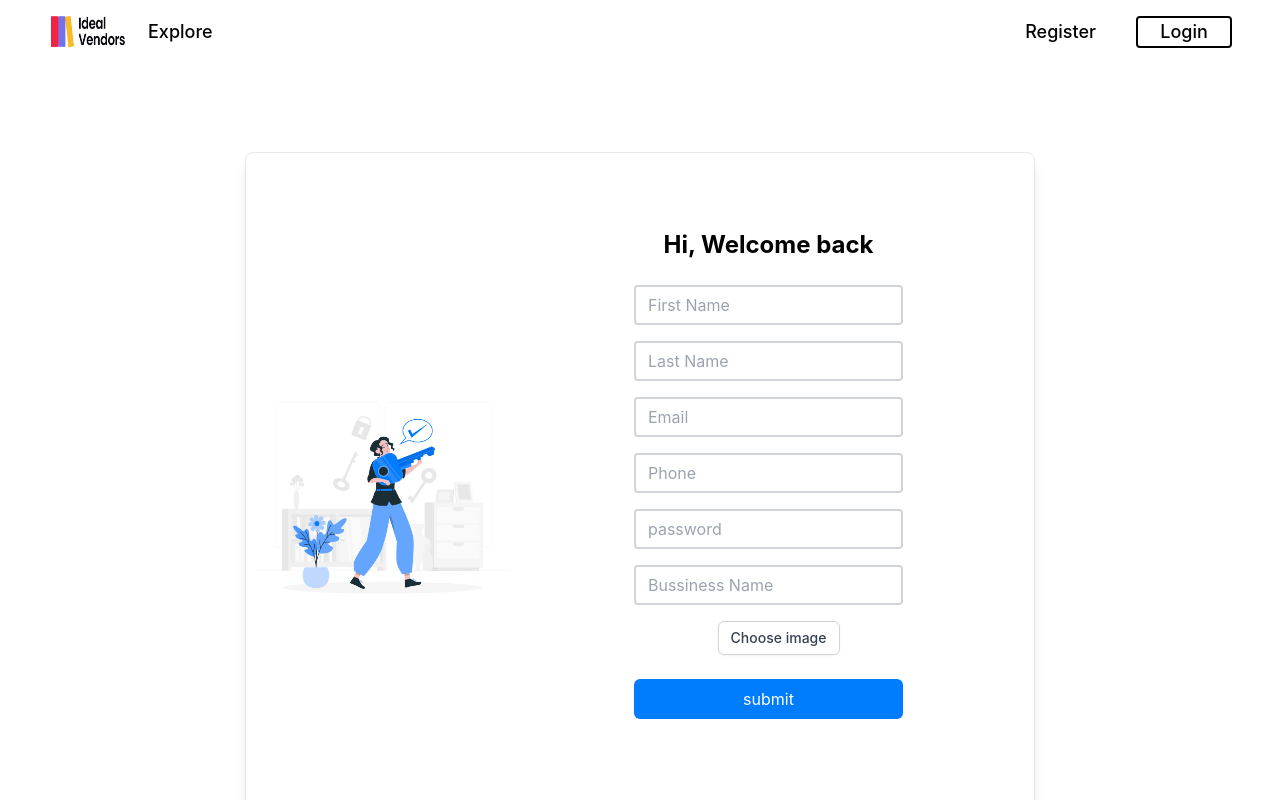
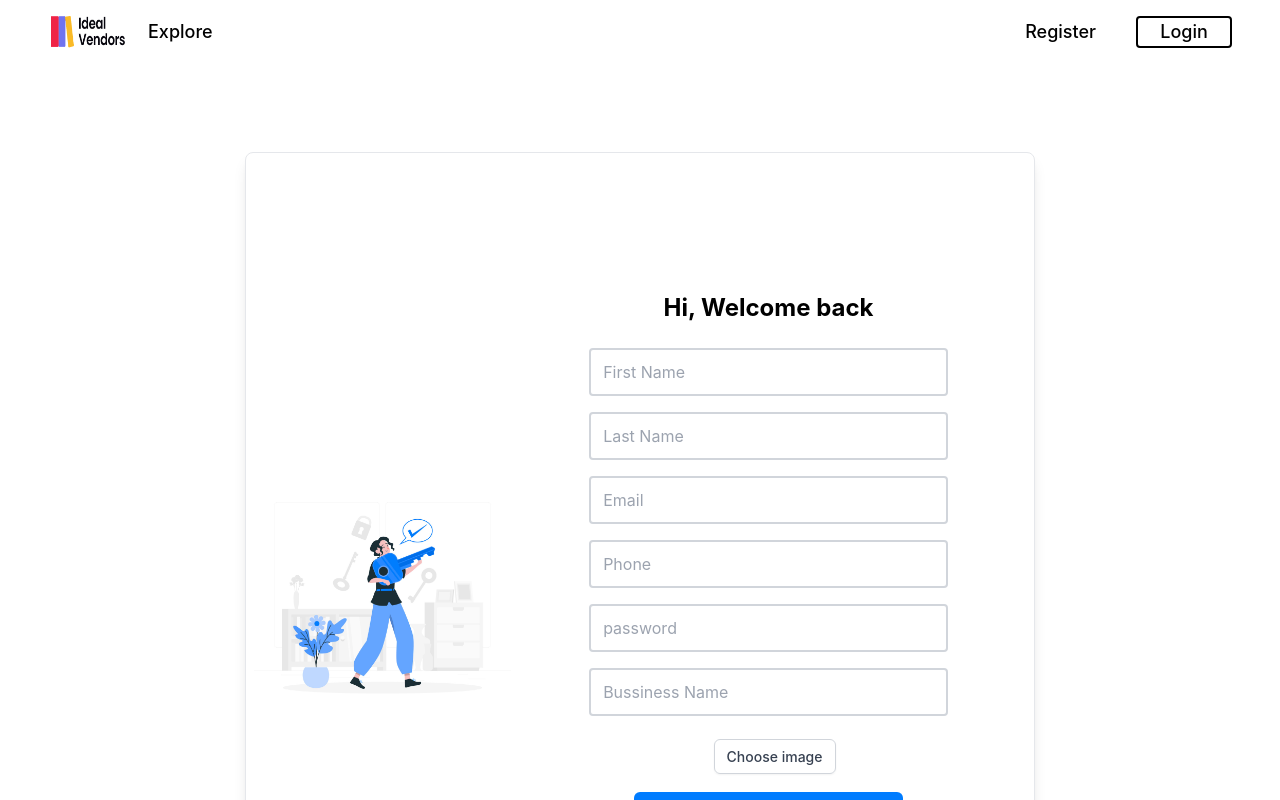
Before and after one commit to Akshaykumark1997/admin_vendor, a React (Create React App) app in the folder frontend/: page /register in a window 1280 px wide. Shown: the top 800 px of the page. Built offline with nearby package versions, Linux system fonts and the light colour scheme.

Commit message:
validation for registration completed

```diff
--- a/frontend/src/components/admin/login/Login.jsx
+++ b/frontend/src/components/admin/login/Login.jsx
@@ -18,13 +18,15 @@ function Login() {
                 <div className="mb-4 md:flex md:justify-center">
                   <input
                   type="text"
-                  className="border-2 border-solid rounded border-gray-300 focus:border-red-600 focus:outline-none md:w-3/4 w-full h-10 "
+                  placeholder="Email"
+                  className="px-3 text-grey-700 border-2 border-solid rounded border-gray-300 focus:border-red-600 focus:outline-none md:w-3/4 w-full h-10 "
                   />
                 </div>
                 <div className="mb-4 md:flex md:justify-center">
                   <input
                   type="text"
-                  className="border-2 border-solid border-gray-300 focus:border-red-600 rounded focus:outline-none md:w-3/4 w-full h-10"
+                  placeholder="password"
+                  className="px-3 text-grey-700 border-2 border-solid rounded border-gray-300 focus:border-red-600 focus:outline-none md:w-3/4 w-full h-10 "
                   />
                 </div>
 
--- /dev/null
+++ b/frontend/src/components/shared/register_validation/RegisterValidation.js
@@ -0,0 +1,45 @@
+const validate = (values) => {
+  const errors = {};
+  const fileType = values?.image?.type;
+  const validImageTypes = ["image/jpeg", "image/png", "image/gif"];
+  if (values.firstName.trim() === "") {
+    errors.firstName = "First name is required";
+  } else if (!/^[A-Za-z\s]*$/.test(values.firstName)) {
+    errors.firstName = "First name should only contain alphabets and space";
+  }
+  if (values.lastName.trim() === "") {
+    errors.lastName = "Last name is required";
+  } else if (!/^[A-Za-z\s]*$/.test(values.lastName)) {
+    errors.lastName = "Last name should only contain alphabets and space";
+  }
+  if (values.email.trim() === "") {
+    errors.email = "Email is required";
+  } else if (!/^[^\s@]+@[^\s@]+\.[^\s@]+$/.test(values.email)) {
+    errors.email = "Enter a valid email";
+  }
+  if (values.phone.trim() === "") {
+    errors.phone = "Phone number is required";
+  } else if (!/^(\+?\d{1,3}[- ]?)?\d{10}$/.test(values.phone)) {
+    errors.phone = "Enter a valid phone number";
+  }
+  if (values.password.trim() === "") {
+    errors.password = "Password is required";
+  } else if (
+    !/^(?=.*\d)(?=.*[@$!%*?&])[A-Za-z\d@$!%*?&]{8,}$/.test(values.password)
+  ) {
+    errors.password = "Password should be 8 and one digit and one special char";
+  }
+  if (values.bussinessName.trim() === "") {
+    errors.bussinessName = "bussiness name is required";
+  } else if (!/^[a-zA-Z0-9\s&.'-]{2,100}$/.test(values.bussinessName)) {
+    errors.bussinessName = "bussiness name should be valid";
+  }
+  if (values.image === null) {
+    errors.image = "image is required";
+  } else if (!validImageTypes.includes(fileType)) {
+    errors.image = "upload an image";
+  }
+  return errors;
+};
+
+export default validate;
--- a/frontend/src/components/vendors/registration/Registration.jsx
+++ b/frontend/src/components/vendors/registration/Registration.jsx
@@ -1,11 +1,42 @@
-import React from "react";
+import React, { useState } from "react";
+import { Link } from "react-router-dom";
+import Validate from "../../shared/register_validation/RegisterValidation";
 
 function Registration() {
+  const [formValues, setFormValues] = useState({
+    firstName: "",
+    lastName: "",
+    email: "",
+    phone: "",
+    password: "",
+    bussinessName: "",
+    image: null,
+  });
+  const [error, setError] = useState({});
+  const handleChange = (event) => {
+    const { name, value } = event.target;
+    setFormValues({ ...formValues, [name]: value });
+  };
+  const handleFileChange = (event) => {
+    setFormValues({
+      ...formValues,
+      [event.target.name]: event.target.files[0],
+    });
+  };
+  const handleSubmit = (event) => {
+    event.preventDefault();
+    const errors = Validate(formValues);
+    if (Object.keys(errors).length !== 0) {
+      setError(errors);
+      console.log(error);
+    } else {
+    }
+  };
   return (
     <div className="w-full">
       <div className="py-10 px-5 sm:p-10 max-w-[1500px] mx-auto box-border">
         <div className="flex justify-center px-2 sm:px-4 md:px-2 my-12">
-          <div className="w-full xl:w-2/3 lg:w-3/4 flex h-[700px] rounded-lg px-2 shadow-lg border">
+          <div className="w-full xl:w-2/3 lg:w-3/4 flex h-[900px] rounded-lg px-2 shadow-lg border">
             <div
               className="w-full h-auto bg-text hidden md:block md:w-1/3 bg-contain bg-center bg-no-repeat rounded-l-lg bg-white"
               style={{ backgroundImage: `url('/image/registration.jpg')` }}
@@ -14,50 +45,77 @@ function Registration() {
               <h3 className="pt-4 md:text-2xl text-lg font-bold text-center">
                 Hi, Welcome back
               </h3>
-              <form className="px-8 pt-6 pb-8 mb-4 bg-white rounded">
-                <div className="mb-4 md:flex md:justify-center">
+              <form
+                className="px-8 pt-6 pb-8 mb-4 bg-white rounded"
+                onSubmit={handleSubmit}
+              >
+                <div className="mb-4 ">
                   <input
                     type="text"
+                    name="firstName"
                     placeholder="First Name"
-                    className="px-3 text-grey-700 border-2 border-solid rounded border-gray-300 focus:border-red-600 focus:outline-none md:w-3/4 w-full h-10 "
+                    onChange={handleChange}
+                    value={formValues.firstName}
+                    className="form-control block w-full px-3 py-1.5 text-base font-normal text-gray-700 bg-clip-padding border-2 border-solid  rounded transition ease-in-out m-0 border-gray-300 focus:text-gray-700  focus:border-red-600 focus:outline-none h-12"
                   />
+                  <span className="block text-red-600">{error.firstName}</span>
                 </div>
-                <div className="mb-4 md:flex md:justify-center">
+                <div className="mb-4">
                   <input
                     type="text"
+                    name="lastName"
                     placeholder="Last Name"
-                    className=" px-3 text-grey-700 border-2 border-solid border-gray-300 focus:border-red-600 rounded focus:outline-none md:w-3/4 w-full h-10"
+                    onChange={handleChange}
+                    value={formValues.lastName}
+                    className="form-control block w-full px-3 py-1.5 text-base font-normal text-gray-700 bg-clip-padding border-2 border-solid  rounded transition ease-in-out m-0 border-gray-300 focus:text-gray-700  focus:border-red-600 focus:outline-none h-12"
                   />
+                <span className="text-red-600 block">{error.lastName}</span>
                 </div>
-                <div className="mb-4 md:flex md:justify-center">
+                <div className="mb-4">
                   <input
                     type="text"
                     placeholder="Email"
-                    className="px-3 text-grey-700 border-2 border-solid rounded border-gray-300 focus:border-red-600 focus:outline-none md:w-3/4 w-full h-10 "
+                    name="email"
+                    onChange={handleChange}
+                    value={formValues.email}
+                    className="form-control block w-full px-3 py-1.5 text-base font-normal text-gray-700 bg-clip-padding border-2 border-solid  rounded transition ease-in-out m-0 border-gray-300 focus:text-gray-700  focus:border-red-600 focus:outline-none h-12"
                   />
+                <span className="text-red-600 block">{error.email}</span>
                 </div>
-                <div className="mb-4 md:flex md:justify-center">
+                <div className="mb-4">
                   <input
                     type="text"
                     placeholder="Phone"
-                    className="px-3 text-grey-700 border-2 border-solid rounded border-gray-300 focus:border-red-600 focus:outline-none md:w-3/4 w-full h-10 "
+                    name="phone"
+                    onChange={handleChange}
+                    value={formValues.phone}
+                    className="form-control block w-full px-3 py-1.5 text-base font-normal text-gray-700 bg-clip-padding border-2 border-solid  rounded transition ease-in-out m-0 border-gray-300 focus:text-gray-700  focus:border-red-600 focus:outline-none h-12"
                   />
+                <span className="text-red-600 block">{error.phone}</span>
                 </div>
-                <div className="mb-4 md:flex md:justify-center">
+                <div className="mb-4">
                   <input
                     type="text"
                     placeholder="password"
-                    className="px-3 text-grey-700 border-2 border-solid rounded border-gray-300 focus:border-red-600 focus:outline-none md:w-3/4 w-full h-10 "
+                    name="password"
+                    onChange={handleChange}
+                    value={formValues.password}
+                    className="form-control block w-full px-3 py-1.5 text-base font-normal text-gray-700 bg-clip-padding border-2 border-solid  rounded transition ease-in-out m-0 border-gray-300 focus:text-gray-700  focus:border-red-600 focus:outline-none h-12"
                   />
+                <span className="text-red-600 block">{error.password}</span>
                 </div>
-                <div className="mb-4 md:flex md:justify-center">
+                <div className="mb-4">
                   <input
                     type="text"
                     placeholder="Bussiness Name"
-                    className="px-3 text-grey-700 border-2 border-solid rounded border-gray-300 focus:border-red-600 focus:outline-none md:w-3/4 w-full h-10 "
+                    name="bussinessName"
+                    onChange={handleChange}
+                    value={formValues.bussinessName}
+                    className="form-control block w-full px-3 py-1.5 text-base font-normal text-gray-700 bg-clip-padding border-2 border-solid  rounded transition ease-in-out m-0 border-gray-300 focus:text-gray-700  focus:border-red-600 focus:outline-none h-12"
                   />
+                <span className="text-red-600 block">{error.bussinessName}</span>
                 </div>
-                <div className="mb-4 md:flex md:justify-center">
+                <div className="mb-4 pt-3 text-center mr-2">
                   <label
                     htmlFor="logo"
                     className="ml-5 bg-white py-2 px-3 border border-gray-300 rounded-md shadow-sm text-sm leading-4 font-medium text-gray-700 hover:bg-gray-50 focus:outline-none focus:ring-2 focus:ring-offset-2 focus:ring-indigo-500"
@@ -65,11 +123,14 @@ function Registration() {
                     <input
                       type="file"
                       id="logo"
+                      name="image"
+                      onChange={handleFileChange}
                       className="hidden px-3 pt-1 text-grey-700 border-2 border-solid rounded border-gray-300 focus:border-red-600 focus:outline-none md:w-3/4 w-full h-10 "
                     />
                     Choose image
                   </label>
                 </div>
+                  <span className="text-red-600">{error.image}</span>
 
                 <div className="my-6 text-center">
                   <button
@@ -80,6 +141,17 @@ function Registration() {
                   </button>
                 </div>
               </form>
+              <div className="text-center">
+                <p>
+                  Already have Account?
+                  <Link to="/">
+                    <span className="text-red-700 font-bold font-sans">
+                      {" "}
+                      LogIn
+                    </span>
+                  </Link>
+                </p>
+              </div>
             </div>
           </div>
         </div>
--- a/frontend/src/components/vendors/vendor_login/VendorLogin.jsx
+++ b/frontend/src/components/vendors/vendor_login/VendorLogin.jsx
@@ -1,4 +1,5 @@
-import React from 'react'
+import React from "react";
+import { Link } from "react-router-dom";
 
 function VendorLogin() {
   return (
@@ -13,23 +14,31 @@ function VendorLogin() {
               <form className="px-8 pt-6 pb-8 mb-4 bg-white rounded">
                 <div className="mb-4 md:flex md:justify-center">
                   <input
-                  type="text"
-                  placeholder='Email'
-                  className="border-2 px-3 text-grey-700 border-solid rounded border-gray-300 focus:border-red-600 focus:outline-none md:w-3/4 w-full h-10 "
+                    type="text"
+                    placeholder="Email"
+                    className="border-2 px-3 text-grey-700 border-solid rounded border-gray-300 focus:border-red-600 focus:outline-none md:w-3/4 w-full h-10 "
                   />
                 </div>
                 <div className="mb-4 md:flex md:justify-center">
                   <input
-                  type="text"
-                  placeholder='Password'
-                  className="border-2 px-3 text-grey-700 border-solid rounded border-gray-300 focus:border-red-600 focus:outline-none md:w-3/4 w-full h-10"
+                    type="text"
+                    placeholder="Password"
+                    className="border-2 px-3 text-grey-700 border-solid rounded border-gray-300 focus:border-red-600 focus:outline-none md:w-3/4 w-full h-10"
                   />
                 </div>
 
                 <div className="my-6 text-center">
-                  <button type="submit" className="md:w-3/4 w-full h-10 bg-[#007cff] rounded-md text-white">submit</button>
+                  <button
+                    type="submit"
+                    className="md:w-3/4 w-full h-10 bg-[#007cff] rounded-md text-white"
+                  >
+                    submit
+                  </button>
                 </div>
               </form>
+              <div className="text-center">
+                <p>Don't have Account?<Link to="/register"><span className="text-red-700 font-bold font-sans"> Sign In</span></Link></p>
+              </div>
             </div>
             <div
               className="w-full h-auto bg-text hidden md:block md:w-1/3 bg-contain bg-center bg-no-repeat rounded-l-lg bg-white"
@@ -39,7 +48,7 @@ function VendorLogin() {
         </div>
       </div>
     </div>
-  )
+  );
 }
 
-export default VendorLogin
+export default VendorLogin;
```
Also changed, not shown: frontend/src/components/shared/drawer/SideDrawer.jsx (+11 -2 lines), frontend/src/components/shared/navbar/NavBar.jsx (+4 -3 lines).
